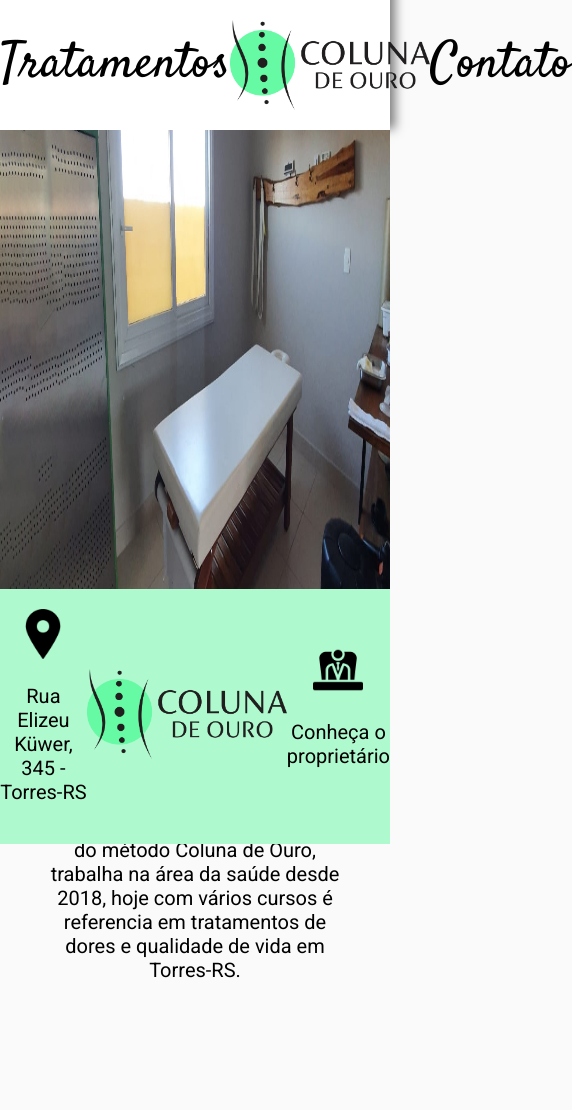
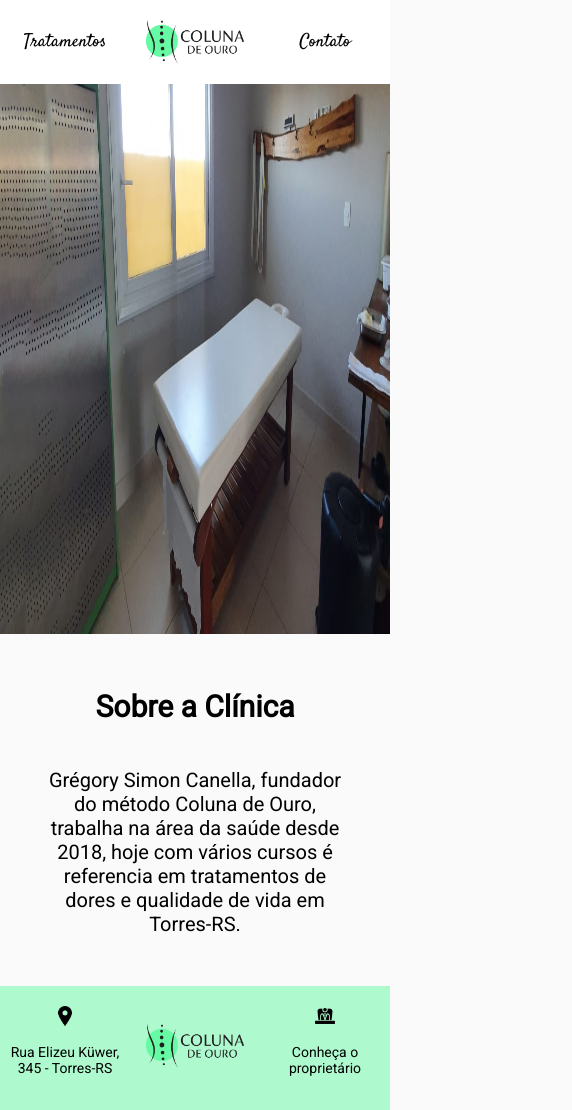
Before and after one commit to gui-sc/coluna-de-ouro, a plain HTML site: page index.html in a window 390 px wide. Shown: the whole page, 572 px wide, since content can reach past the window. Before the commit the page ends 1032 px from the top, so only its background shows below. Drawn offline with Linux system fonts and the light colour scheme.

Commit message:
media query

```diff
--- a/css/estilos.css
+++ b/css/estilos.css
@@ -53,7 +53,7 @@ li {
 
 footer {
     bottom: 0;
-    position: block;
+    position: static;
     width: 100%;
     text-align: center;
     background-color: #AEF9CE;
@@ -162,8 +162,45 @@ footer a {
     font-size: 20px;
 }
 
-@media only screen and (max-width: 1320px) {
-    footer {
-        position: fixed;
+@media only screen and (max-width: 800px) {
+
+    header img,
+    footer img {
+        width: 85%;
+        height: 85%;
     }
+
+    header a,
+    footer a {
+        font-size: 30px;
+    }
+
+    .iconesfooter img {
+        height: 15%;
+        width: 15%;
+    }
+
+    .iconesfooter p {
+        font-size: 18px;
+    }
+
 }
+
+@media only screen and (max-width: 600px) {
+
+    header img,
+    footer img {
+        width: 75%;
+        height: 75%;
+    }
+
+    header a,
+    footer a {
+        font-size: 18px;
+    }
+
+    .iconesfooter p {
+        font-size: 14px;
+    }
+
+}
```
